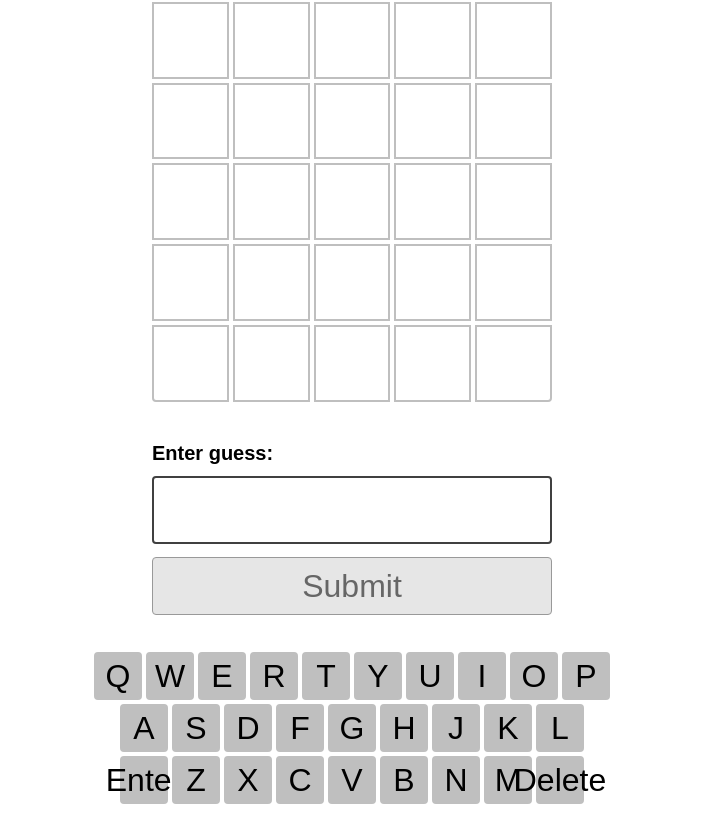
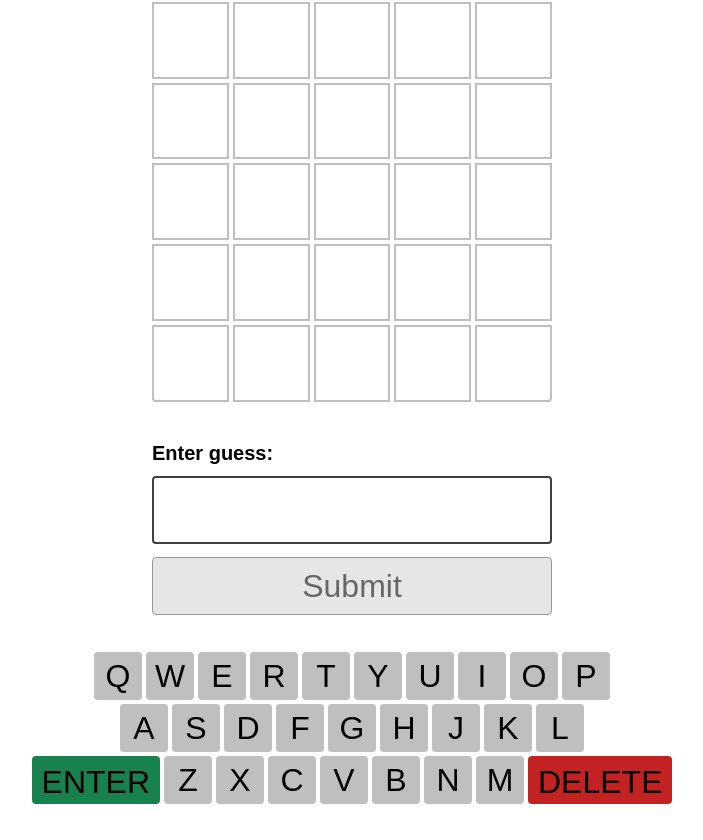
Before and after one commit to joy-of-react/project-wordle, a React (Vite) app: page / in a window 1280 px wide. Shown: the part 175-1015 px from the top of the page, without its empty margins (288-991 px from the left). Built offline with nearby package versions, Linux system fonts and the light colour scheme.

Commit message:
complete visual keyboard functionality

```diff
--- a/src/components/Game/Game.js
+++ b/src/components/Game/Game.js
@@ -25,6 +25,7 @@ function Game() {
     } else if (words.length === NUM_OF_GUESSES_ALLOWED - 1) {
       setGameStatus('lost');
     }
+    // setTentativeGuess('');
   }
   function handleRestart() {
     let newAnswer = sample(WORDS);
@@ -46,6 +47,14 @@ function Game() {
     //TODO: Add error message
     if (tentativeGuess.length < 5) return;
     handleSubmitGuess(tentativeGuess);
+    setTentativeGuess('');
+  }
+
+  function onDelete() {
+    if (gameStatus !== 'inGame') return;
+    if (tentativeGuess.length === 0) return;
+    const newTentativeGuess = tentativeGuess.slice(0, -1);
+    setTentativeGuess(newTentativeGuess);
   }
 
   const validatedGuesses = words.map(word => checkGuess(word, answer));
@@ -65,9 +74,11 @@ function Game() {
         onEnter={onEnter}
         gameStatus={gameStatus}
         onChar={onChar}
+        onDelete={onDelete}
       />
 
       {gameStatus === 'won' && (
+        // {true && (
         <Banner status="happy">
           <p>
             <strong>Congratulations!</strong> You got it in{' '}
--- a/src/components/KeyBoard/Key.module.css
+++ b/src/components/KeyBoard/Key.module.css
@@ -1,4 +1,18 @@
 .key_special {
-  width: 48px;
-  border: 2px solid red;
+  height: 3rem;
+  width: 48rem;
+  padding-inline: 8px;
+  border-radius: 4px;
+  font-size: 2rem;
+  user-select: none;
 }
+
+.key_enter {
+  border: 2px solid hsl(150deg 70% 30%);
+  background-color: hsl(150deg 70% 30%);
+}
+
+.key_delete {
+  border: 2px solid hsl(0deg 70% 45%);
+  background-color: hsl(0deg 70% 45%);
+}
--- a/src/components/KeyBoard/KeyBoard.js
+++ b/src/components/KeyBoard/KeyBoard.js
@@ -1,5 +1,4 @@
 import React from 'react';
-import { checkGuess } from '../../game-helpers';
 import Key from './Key';
 import styles from './Key.module.css';
 
@@ -58,10 +57,10 @@ const KeyBoard = ({
 
       <div className="keyboard-row">
         <Key
-          value="Enter"
-          children="Enter"
+          value="ENTER"
+          children="ENTER"
           onClick={onClick}
-          classStr={`key ${styles.key_special}`}
+          classStr={`${styles.key_enter} ${styles.key_special}`}
           gameStatus={gameStatus}
         />
         {ROWS[2].map(letter => (
@@ -76,10 +75,10 @@ const KeyBoard = ({
         ))}
 
         <Key
-          value="Delete"
-          children="Delete"
+          value="DELETE"
+          children="DELETE"
           onClick={onClick}
-          classStr={`key ${styles.key_special}`}
+          classStr={`${styles.key_delete} ${styles.key_special}`}
           gameStatus={gameStatus}
         />
       </div>
--- a/src/styles.css
+++ b/src/styles.css
@@ -151,11 +151,15 @@ h1 {
   height: 3rem;
   display: grid;
   place-content: center;
+
+  padding-inline: 8px;
   aspect-ratio: 1 / 1;
   border: 2px solid var(--color-gray-700);
   border-radius: var(--radius);
   background-color: var(--color-gray-700);
   font-size: 2rem;
+
+  user-select: none;
 }
 
 /*
@@ -223,16 +227,17 @@ h1 {
 
 .banner {
   position: fixed;
-  left: 0;
+  font-size: 1.2rem;
+
   right: 0;
-  bottom: 20%;
+  bottom: 0;
   width: 100%;
   max-width: 600px;
   margin: 0 auto;
 
-  padding: 4rem;
+  padding: 2rem;
   text-align: center;
-  animation: slideUp 750ms cubic-bezier(0, 0.72, 0.24, 1.02);
+  animation: slideUp 1500ms cubic-bezier(0, 0.72, 0.24, 1.02);
   border-radius: 4px;
   will-change: transform;
 }
```
